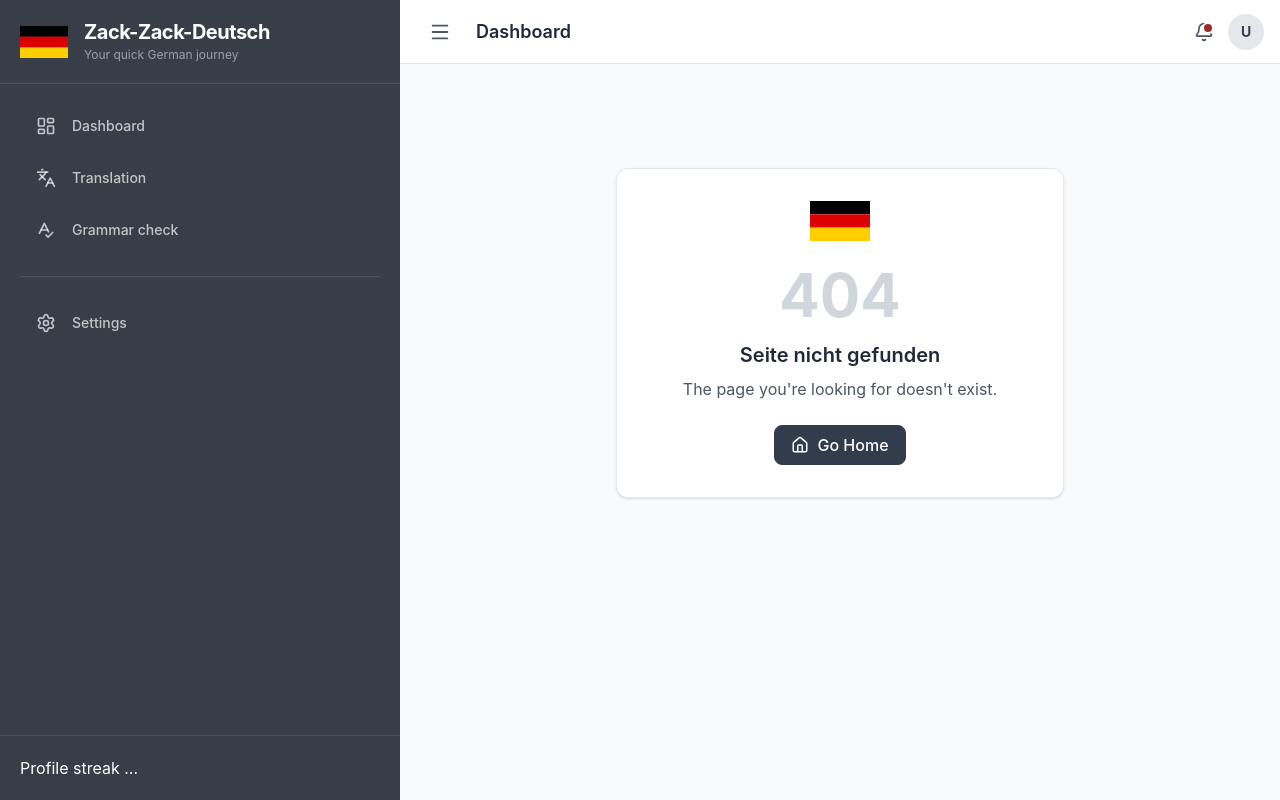
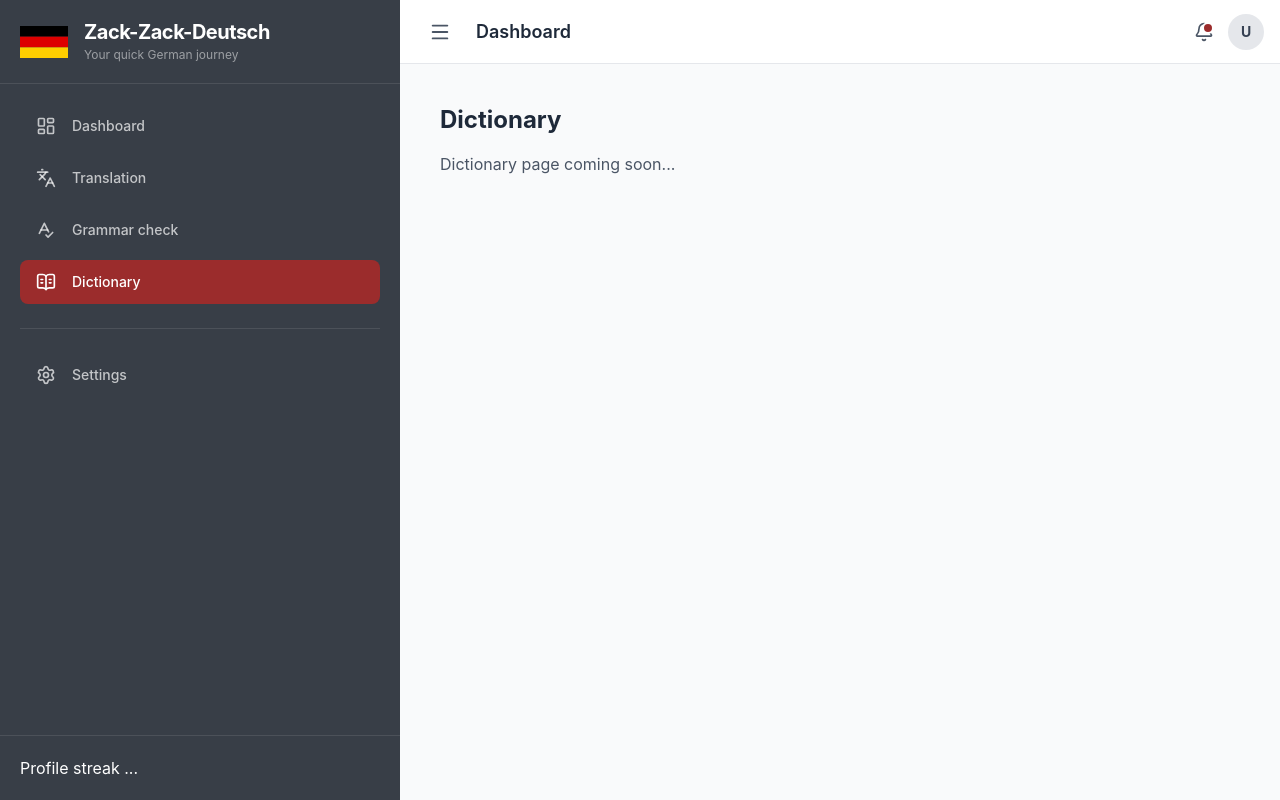
Before and after one commit to zola8/zack-zack-deutsch-fe, a React (Vite) app: page /dictionary in a window 1280 px wide. Before the commit this address had no page. Built offline with nearby package versions, Linux system fonts and the light colour scheme.

Commit message:
Prepare for the dictionary page (placeholder)

```diff
--- a/src/App.tsx
+++ b/src/App.tsx
@@ -3,9 +3,10 @@ import RootLayout from './layouts/RootLayout';
 import Login from './pages/Login';
 import LoginCallback from './pages/LoginCallback';
 import NotFound from './pages/NotFound';
-import Page1 from './pages/Page1';
 import Translation from './pages/Translation';
 import GrammarCheck from './pages/GrammarCheck';
+import Dictionary from './pages/Dictionary';
+import Dashboard from './pages/Dashboard';
 
 
 function App() {
@@ -13,11 +14,12 @@ function App() {
     <BrowserRouter>
       <Routes>
         <Route element={<RootLayout />}>
-          <Route path="/" element={<Page1 />} />
+          <Route path="/" element={<Dashboard />} />
           <Route path="/login" element={<Login />} />
           <Route path="/login/callback" element={<LoginCallback />} />
           <Route path="/translation" element={<Translation />} />
           <Route path="/grammar-check" element={<GrammarCheck />} />
+          <Route path="/dictionary" element={<Dictionary />} />
           <Route path="*" element={<NotFound />} />
         </Route>
       </Routes>
--- /dev/null
+++ b/src/data/types/translation.ts
@@ -0,0 +1,16 @@
+export interface TranslationRequest {
+  text: string;
+  source_lang: string;
+  target_lang: string;
+  provider: string;
+  options?: Record<string, string>;
+}
+
+export interface TranslationResponse {
+  translated_text: string;
+  source_lang: string;
+  target_lang: string;
+  char_count: number,
+  provider: string;
+  metadata: Record<string, string>;
+}
--- a/src/layouts/sidebar/MenuItems.tsx
+++ b/src/layouts/sidebar/MenuItems.tsx
@@ -1,4 +1,4 @@
-import { Languages, LayoutDashboard, Settings, SpellCheck } from 'lucide-react';
+import { BookOpenText, Languages, LayoutDashboard, Settings, SpellCheck } from 'lucide-react';
 
 export type MenuItem = {
   path: string;
@@ -10,6 +10,7 @@ export const mainMenuItems: MenuItem[] = [
   { path: '/', label: 'Dashboard', icon: <LayoutDashboard size={20} /> },
   { path: '/translation', label: 'Translation', icon: <Languages size={20} /> },
   { path: '/grammar-check', label: 'Grammar check', icon: <SpellCheck size={20} /> },
+  { path: '/dictionary', label: 'Dictionary', icon: <BookOpenText size={20} /> },
 ];
 
 export const bottomMenuItems: MenuItem[] = [
--- /dev/null
+++ b/src/pages/Dashboard.tsx
@@ -0,0 +1,9 @@
+export default function Dashboard() {
+
+  return (
+    <div className="p-4">
+      <h1 className="text-2xl font-bold text-gray-800 mb-4">Dashboard</h1>
+      <p className="text-gray-600">Dashboard page coming soon...</p>
+    </div>
+  );
+}
--- /dev/null
+++ b/src/pages/Dictionary.tsx
@@ -0,0 +1,8 @@
+export default function Dictionary() {
+  return (
+    <div className="p-4">
+      <h1 className="text-2xl font-bold text-gray-800 mb-4">Dictionary</h1>
+      <p className="text-gray-600">Dictionary page coming soon...</p>
+    </div>
+  );
+}
--- a/src/pages/Page1.tsx
+++ /dev/null
@@ -1,11 +0,0 @@
-
-
-export default function Page1() {
-
-  return (
-    <div className="p-4">
-      <h1 className="text-2xl font-bold text-gray-800 mb-6">Dashboard</h1>
-
-    </div>
-  );
-}
--- a/src/pages/Translation.tsx
+++ b/src/pages/Translation.tsx
@@ -8,6 +8,7 @@ import TranslatedTextArea from '../components/translator/TranslatedTextArea';
 import TranslatorOptions from '../components/translator/TranslatorOptions';
 import UsageLimits from '../components/translator/UsageLimits';
 import { api, ApiError } from '../data/api';
+import type { TranslationRequest, TranslationResponse } from '../data/types/translation';
 
 
 export default function Translation() {
@@ -35,7 +36,7 @@ export default function Translation() {
     setError('');
     setIsLoading(true);
 
-    const payload: Record<string, unknown> = {
+    const payload: TranslationRequest = {
       text: sourceText,
       source_lang: fromLang.toUpperCase(),
       target_lang: toLang.toUpperCase(),
@@ -47,7 +48,7 @@ export default function Translation() {
     }
 
     try {
-      const result = await api.post<{ translated_text: string }>('/api/v1/translate', payload);
+      const result = await api.post<TranslationResponse>('/api/v1/translate', payload);
       setTranslatedText(result.translated_text);
     } catch (err: unknown) {
       console.log(err)
```
